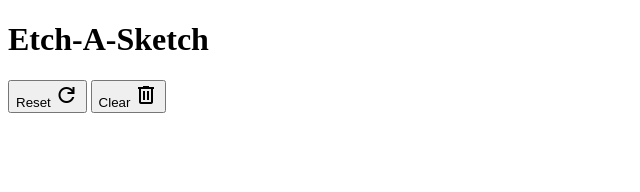
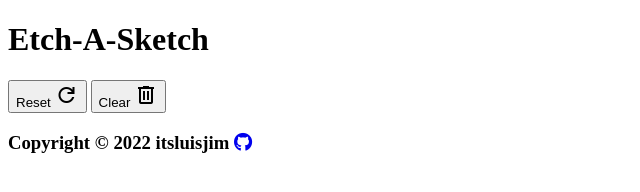
Before and after one commit to itsluisjim/theOdinProject-EtchASketch, a plain HTML site: page index.html in a window 1280 px wide. Shown: the whole page, without its empty margins (0-640 px from the left). Drawn offline with nearby package versions, Linux system fonts and the light colour scheme; a web font is replaced by a local one.

Commit message:
Add footer with link to github

```diff
--- a/index.html
+++ b/index.html
@@ -24,5 +24,15 @@
         <div id="sketchPad"></div>
     </div>
     <script src="script.js"></script>
+    <footer>
+        <h3>
+          Copyright ©
+          <script>document.write(new Date().getFullYear())</script>
+            itsluisjim
+            <a href="https://github.com/itsluisjim/theOdinProject-EtchASketch" target="_blank">
+                <i id="logo" class="fa fa-github"></i>
+            </a>
+        </h3>
+    </footer>
 </body>
 </html>
```
